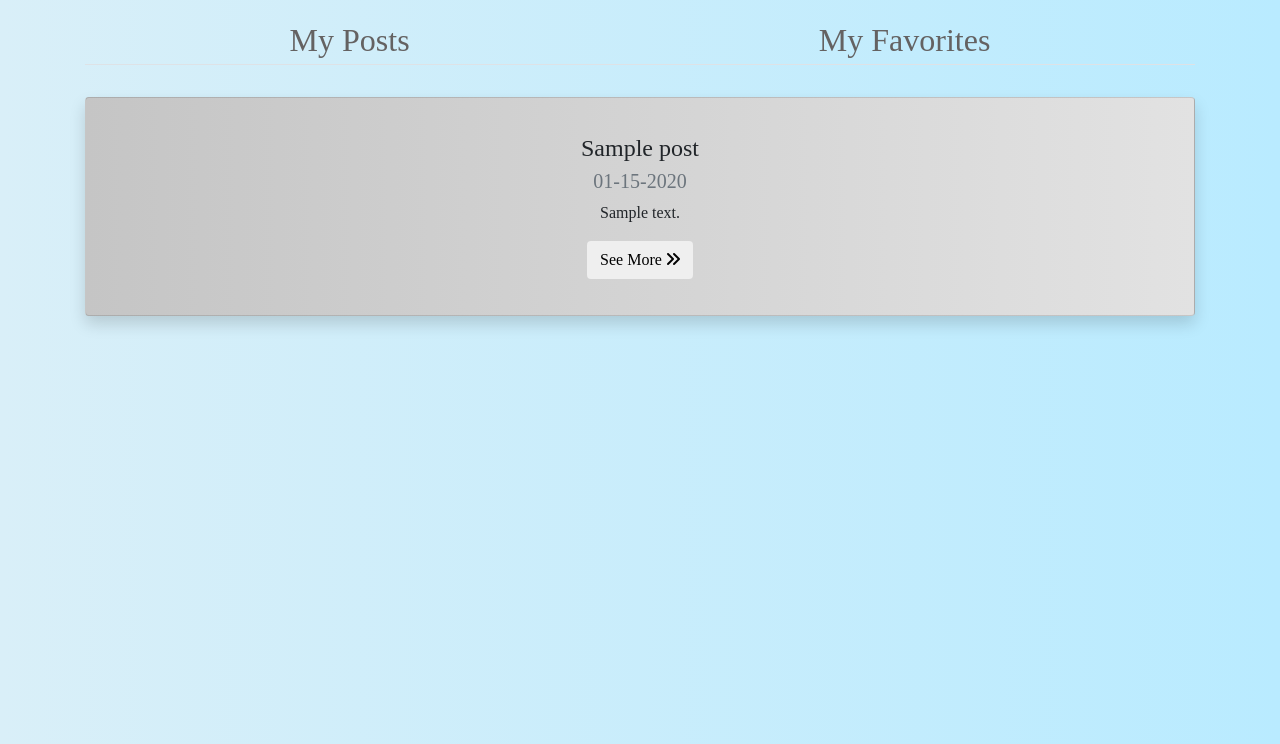
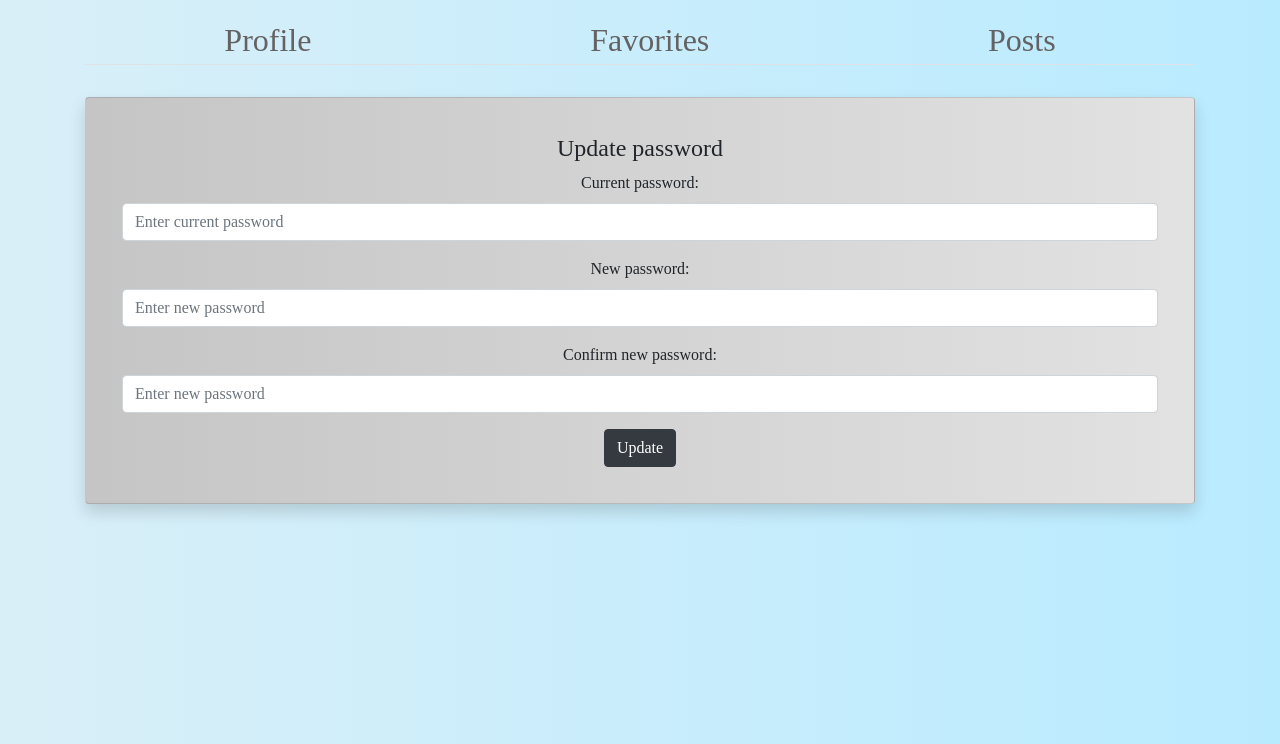
Before and after one commit to samforbyn/seQRet, a Flask app: template website/templates/profile.html in a window 1280 px wide. Shown: the part 56-800 px from the top of the page. Run offline with Flask 2, Linux system fonts and the light colour scheme; tables that the repository leaves empty hold one stand-in row (values such as "Sample post"); the template is opened without the code that fills it: values that come from a table or form of the project are taken from there, most other values are stand-ins (such as "Sample title", 1, 10 or a date in 2020); some libraries are stand-ins or nearby versions.

Commit message:
added update password functionality

```diff
--- a/website/templates/profile.html
+++ b/website/templates/profile.html
@@ -11,12 +11,35 @@ Profile
 
 {% block body%}
 <ul class="nav nav-tabs d-flex flex-row justify-content-around mt-3">
-    <li class="active"><a data-toggle="tab" href="#myPosts" class="profileTab">My Posts</a></li>
-    <li><a data-toggle="tab" href="#myFavs" class="profileTab">My Favorites</a></li>
+    <li class="active"><a data-toggle="tab" href="#myProfile" class="profileTab">Profile</a></li>
+    <li><a data-toggle="tab" href="#myFavs" class="profileTab">Favorites</a></li>
+    <li class="active"><a data-toggle="tab" href="#myPosts" class="profileTab">Posts</a></li>
 </ul>
 <div class="tab-content">
-    <div id="myPosts" class="tab-pane fade show active">
-        {% for post in posts %}
+    <div id="myProfile" class="tab-pane fade show active">
+        <div class="card shadow p-3 mb-5 bg-white rounded postBG">
+            <div class="card-body" align="center">
+                <form method="post">
+                    <h4>Update password</h4>
+                    <div class="form-group">
+                        <label for="cpassword">Current password:</label>
+                        <input type="password" class="form-control" id="cpassword" name="cpassword" placeholder="Enter current password">
+                    </div>
+                    <div class="form-group">
+                        <label for="newPassword">New password:</label>
+                        <input type="password" class="form-control" id="cpassword" name="newPassword" placeholder="Enter new password">
+                    </div>
+                    <div class="form-group">
+                        <label for="confirmPassword">Confirm new password:</label>
+                        <input type="password" class="form-control" id="cpassword" name="confirmPassword" placeholder="Enter new password">
+                    </div>
+                    <button class="btn btn-dark" name="updatePass" type="submit">Update</button>
+                </form>
+                </div>
+            </div>
+        </div>
+            <div id="myPosts" class="tab-pane fade">
+                {% for post in posts %}
         <div align="left">
             <div class="card shadow p-3 mb-5 bg-white rounded postBG">
                 <div class="card-body" align="center">
@@ -53,35 +76,4 @@ Profile
     </div>
 </div>
 
-
-<!-- <div class="d-flex flex-row justify-content-around">
-    <div>
-        <h2 class="mb-4">My Posts</h2>
-        {% for post in posts %}
-        <div align="left">
-            <div class="card shadow p-3 mb-5 bg-white rounded postBG">
-                <div class="card-body" align="left">
-                    <h4 class="card-title">{{ post.post_title }}</h4>
-                    <h5 class="card-subtitle mb-2 text-muted">{{ post.post_date }}</h5>
-                    <p class="card-text">{{ post.post_content }}</p>
-                </div>
-            </div>
-        </div>
-        {% endfor %}
-    </div>
-    <div>
-        <h2 class="mb-4">My Favorites</h2>
-        {% for favorite in favorites %}
-        <div align="left">
-            <div class="card shadow p-3 mb-5 bg-white rounded postBG">
-                <div class="card-body" align="left">
-                    <h4 class="card-title">{{ favorite.post_title }}</h4>
-                    <h5 class="card-subtitle mb-2 text-muted">{{ favorite.post_date }}</h5>
-                    <p class="card-text">{{ favorite.post_content }}</p>
-                </div>
-            </div>
-        </div>
-        {% endfor %}
-    </div>
-</div> -->
 {%endblock%}
```
Also changed, not shown: website/auth.py (+17 -0 lines).
